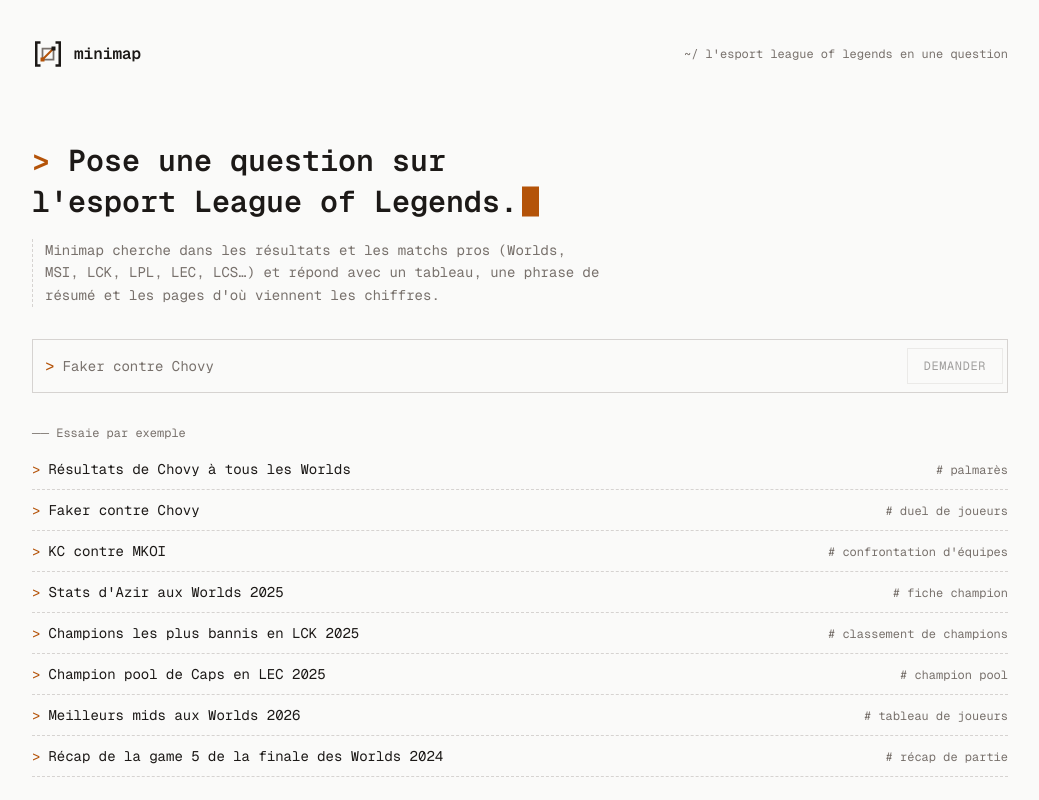
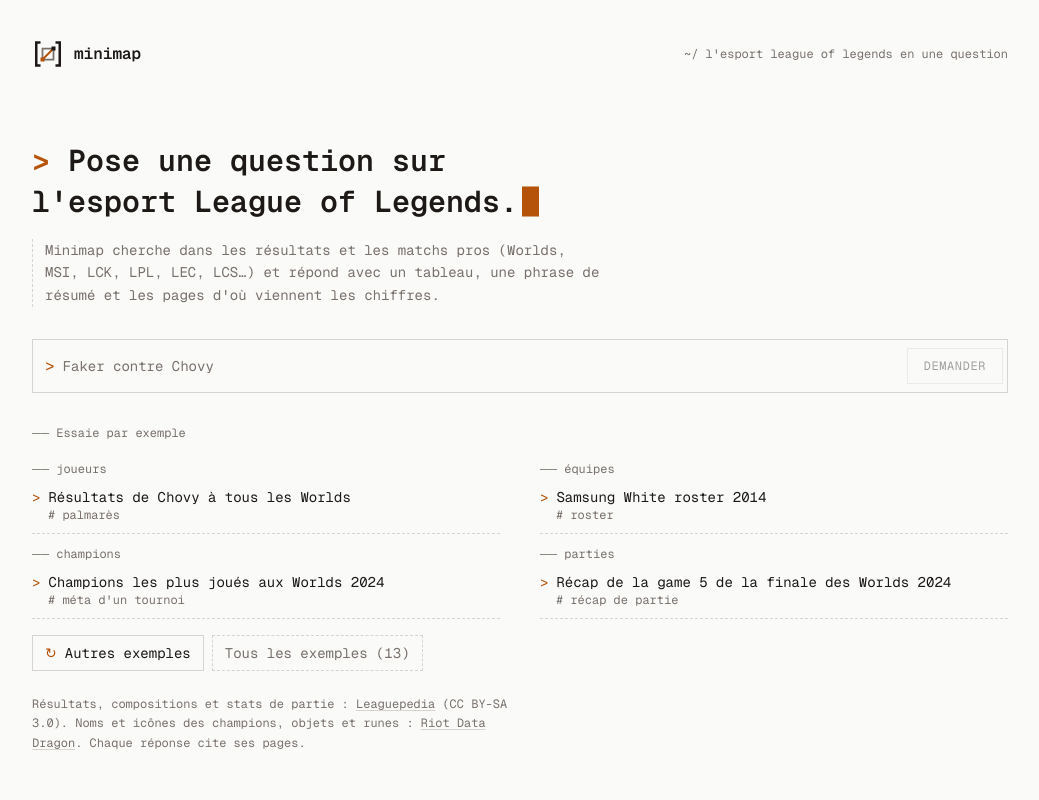
Before and after one commit to AzaWoodyy/farsight, a Next.js app: page / in a window 1280 px wide. Shown: the top 800 px of the page, without its empty margins (120-1159 px from the left). Built offline with nearby package versions, Linux system fonts and the light colour scheme.

Commit message:
Exemples de l'accueil : roster, champion pool et tirage aléatoire (#25)

```diff
--- a/src/app/agent-console.tsx
+++ b/src/app/agent-console.tsx
@@ -19,25 +19,11 @@ import { detectComparison } from "@/lib/comparison";
 import { ChampionPoolView, ChampionProfileView, ChampionRankingView } from "./champion-view";
 import { GameScoreboard } from "./game-scoreboard";
 import { GameTimeline } from "./game-timeline";
+import { HomeExamples } from "./home-examples";
 import { PlayerComparison } from "./player-comparison";
 import { TeamHeadToHead } from "./team-h2h";
 import { TeamRoster } from "./team-roster";
 import { Versus } from "./versus";
-
-/**
- * Home examples, one per answer layout, each answered by a typed tool without the LLM (checked with
- * `bun run ask`). The label names the layout the question opens.
- */
-const EXAMPLES = [
-  { question: "Résultats de Chovy à tous les Worlds", display: "palmarès" },
-  { question: "Faker contre Chovy", display: "duel de joueurs" },
-  { question: "KC contre MKOI", display: "confrontation d'équipes" },
-  { question: "Stats d'Azir aux Worlds 2025", display: "fiche champion" },
-  { question: "Champions les plus bannis en LCK 2025", display: "classement de champions" },
-  { question: "Champion pool de Caps en LEC 2025", display: "champion pool" },
-  { question: "Meilleurs mids aux Worlds 2026", display: "tableau de joueurs" },
-  { question: "Récap de la game 5 de la finale des Worlds 2024", display: "récap de partie" },
-];
 
 /** What the visitor reads while a step runs: what the agent is doing, in plain words. */
 const PROGRESS: Record<StepName, string> = {
@@ -209,27 +195,7 @@ export function AgentConsole() {
 
       {!asked && (
         <div className="mt-8">
-          <h2 className="text-xs text-muted">── Essaie par exemple</h2>
-          <ul className="mt-2 text-sm">
-            {EXAMPLES.map(({ question: ex, display }) => (
-              <li key={ex}>
-                <button
-                  type="button"
-                  onClick={() => ask(ex)}
-                  className="press group flex min-h-11 w-full flex-wrap items-baseline gap-x-2 border-b border-dashed border-line py-2.5 text-left sm:min-h-10"
-                >
-                  <span aria-hidden className="text-accent">
-                    &gt;
-                  </span>
-                  <span className="min-w-0 flex-1 group-hover:text-accent">{ex}</span>
-                  <span className="w-full pl-4 text-xs text-muted sm:w-auto sm:pl-0">
-                    <span aria-hidden># </span>
-                    {display}
-                  </span>
-                </button>
-              </li>
-            ))}
-          </ul>
+          <HomeExamples onAsk={ask} />
           <p className="mt-6 max-w-[70ch] text-xs leading-relaxed text-muted">
             Résultats, compositions et stats de partie :{" "}
             <a className="underline decoration-line underline-offset-2 hover:text-accent" href="https://lol.fandom.com" target="_blank" rel="noreferrer">
--- a/src/app/globals.css
+++ b/src/app/globals.css
@@ -115,3 +115,21 @@ details[data-how][open] > summary [data-chevron] {
     animation: none;
   }
 }
+
+/* Shuffled home examples fade in when drawn again. */
+.ex-in {
+  animation: ex-in 200ms var(--ease-out-strong) both;
+}
+
+@keyframes ex-in {
+  from {
+    opacity: 0;
+    transform: translateY(4px);
+  }
+}
+
+@media (prefers-reduced-motion: reduce) {
+  .ex-in {
+    animation: none;
+  }
+}
--- /dev/null
+++ b/src/app/home-examples.tsx
@@ -0,0 +1,152 @@
+"use client";
+
+import { useState, useSyncExternalStore } from "react";
+
+/**
+ * Home examples, grouped by what the question is about. Each one is answered by a typed tool without the
+ * LLM (checked with `bun run ask`); `display` names the layout the question opens.
+ */
+const CATEGORIES = ["joueurs", "équipes", "champions", "parties"] as const;
+
+type Category = (typeof CATEGORIES)[number];
+
+type Example = { question: string; display: string; category: Category };
+
+const EXAMPLES: Example[] = [
+  { category: "joueurs", question: "Résultats de Chovy à tous les Worlds", display: "palmarès" },
+  { category: "joueurs", question: "Faker contre Chovy", display: "duel de joueurs" },
+  { category: "joueurs", question: "Champion pool de Faker", display: "champion pool" },
+  { category: "joueurs", question: "Meilleurs mids aux Worlds 2026", display: "classement de joueurs" },
+  { category: "équipes", question: "KC contre MKOI", display: "confrontation d'équipes" },
+  { category: "équipes", question: "Samsung White roster 2014", display: "roster" },
+  { category: "équipes", question: "ADC de T1", display: "joueur d'un poste" },
+  { category: "équipes", question: "Champion pool de T1 aux Worlds 2025", display: "champion pool d'équipe" },
+  { category: "champions", question: "Stats d'Azir aux Worlds 2025", display: "fiche champion" },
+  { category: "champions", question: "Champions les plus bannis en LCK 2025", display: "classement de champions" },
+  { category: "champions", question: "Champions les plus joués aux Worlds 2024", display: "méta d'un tournoi" },
+  { category: "parties", question: "Récap de la game 5 de la finale des Worlds 2024", display: "récap de partie" },
+  { category: "parties", question: "Classement des Worlds 2023", display: "classement de tournoi" },
+];
+
+const byCategory = (c: Category) => EXAMPLES.filter((e) => e.category === c);
+
+type AskProps = { onAsk: (question: string) => void };
+
+const HEADING = "text-xs text-muted";
+
+function ExampleRow({ example, onAsk }: AskProps & { example: Example }) {
+  return (
+    <button
+      type="button"
+      onClick={() => onAsk(example.question)}
+      className="press group flex min-h-11 w-full flex-wrap items-baseline gap-x-2 border-b border-dashed border-line py-2.5 text-left sm:min-h-10"
+    >
+      <span aria-hidden className="text-accent">
+        &gt;
+      </span>
+      <span className="min-w-0 flex-1 group-hover:text-accent">{example.question}</span>
+      <span className="w-full pl-4 text-xs text-muted">
+        <span aria-hidden># </span>
+        {example.display}
+      </span>
+    </button>
+  );
+}
+
+/** Every example, one block per category: two columns from tablet up. */
+function AllExamples({ onAsk }: AskProps) {
+  return (
+    <div className="mt-2 grid gap-x-10 gap-y-6 md:grid-cols-2">
+      {CATEGORIES.map((c) => (
+        <section key={c} aria-labelledby={`ex-${c}`}>
+          <h3 id={`ex-${c}`} className={HEADING}>
+            <span aria-hidden>── </span>
+            {c}
+          </h3>
+          <ul className="mt-1 text-sm">
+            {byCategory(c).map((e) => (
+              <li key={e.question}>
+                <ExampleRow example={e} onAsk={onAsk} />
+              </li>
+            ))}
+          </ul>
+        </section>
+      ))}
+    </div>
+  );
+}
+
+const noSubscribe = () => () => {};
+
+// One random example per category, drawn once per page load: a refresh draws again.
+let loadPicks: number[] | null = null;
+
+const randomPicks = () =>
+  (loadPicks ??= CATEGORIES.map((c) => Math.floor(Math.random() * byCategory(c).length)));
+
+// The static page cannot know the draw: it ships the rows hidden (same height, no layout shift).
+const noPicks = () => null;
+
+/** One example per category, drawn at random on each load and again on demand; the full list stays one click away. */
+export function HomeExamples({ onAsk }: AskProps) {
+  const loaded = useSyncExternalStore(noSubscribe, randomPicks, noPicks);
+  const [drawn, setDrawn] = useState<number[] | null>(null);
+  const [draw, setDraw] = useState(0);
+  const [all, setAll] = useState(false);
+  const picks = drawn ?? loaded;
+
+  function reshuffle() {
+    setDrawn(
+      CATEGORIES.map((c, i) => {
+        const n = byCategory(c).length;
+        const shown = picks?.[i] ?? 0;
+
+        // Another example than the one shown, when the category has more than one.
+        return n < 2 ? 0 : (shown + 1 + Math.floor(Math.random() * (n - 1))) % n;
+      }),
+    );
+    setDraw((d) => d + 1);
+  }
+
+  return (
+    <>
+      <h2 className={HEADING}>── Essaie par exemple</h2>
+      <ul className="mt-2 grid gap-x-10 text-sm md:grid-cols-2">
+        {CATEGORIES.map((c, i) => (
+          <li
+            key={`${c}-${draw}-${picks ? "drawn" : "static"}`}
+            className={picks ? "ex-in pt-3" : "invisible pt-3"}
+            style={{ animationDelay: `${i * 40}ms` }}
+          >
+            <p className={HEADING}>
+              <span aria-hidden>── </span>
+              {c}
+            </p>
+            <ExampleRow example={byCategory(c)[picks?.[i] ?? 0]} onAsk={onAsk} />
+          </li>
+        ))}
+      </ul>
+      <div className="mt-4 flex flex-wrap gap-2 text-sm">
+        <button
+          type="button"
+          onClick={reshuffle}
+          className="press inline-flex min-h-11 items-center gap-2 border border-line px-3 hover:border-accent hover:text-accent sm:min-h-9"
+        >
+          <span aria-hidden className="text-accent">
+            ↻
+          </span>
+          Autres exemples
+        </button>
+        <button
+          type="button"
+          aria-expanded={all}
+          onClick={() => setAll((v) => !v)}
+          className="press inline-flex min-h-11 items-center border border-dashed border-line px-3 text-muted hover:border-accent hover:text-accent sm:min-h-9"
+        >
+          {all ? "Masquer la liste" : `Tous les exemples (${EXAMPLES.length})`}
+        </button>
+      </div>
+      {all && <AllExamples onAsk={onAsk} />}
+    </>
+  );
+}
```
